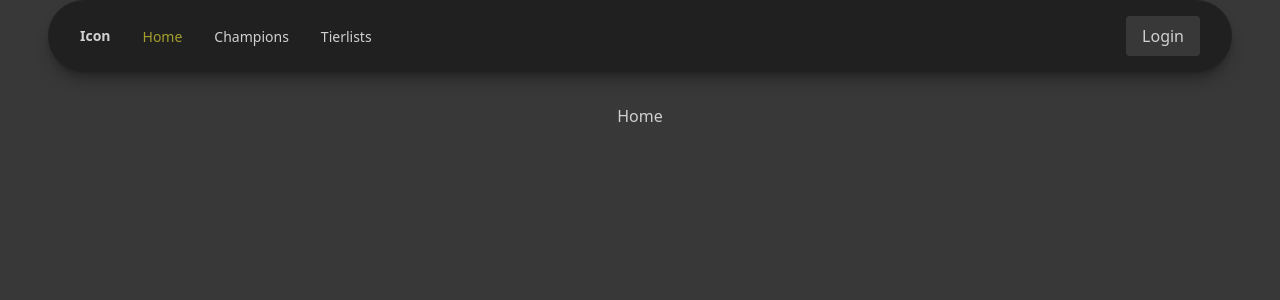
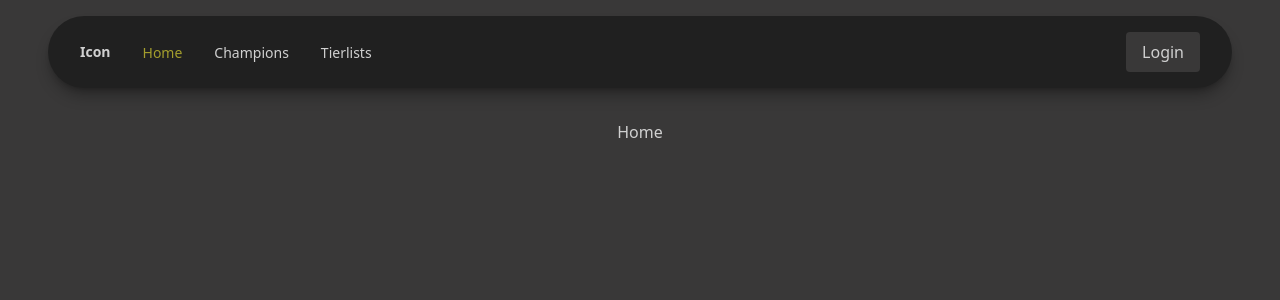
Before and after one commit to fabiohernandez2001/Ciclo-AI, a React app in the folder frontend/: page / in a window 1280 px wide. Shown: the top 300 px of the page. Built offline with nearby package versions, Linux system fonts and the light colour scheme; the HTML template or start-up script is replaced by a standard one.

Commit message:
changes navbar

```diff
--- a/frontend/src/assets/components/navbar/index.jsx
+++ b/frontend/src/assets/components/navbar/index.jsx
@@ -64,7 +64,7 @@ export default function Navbar() {
     };
     return (
         <header className=" max-w-(--sp-container) w-full ">
-            <div className="hidden sm:flex sticky place-content-between top-0 bg-[#202020] py-4 px-8 rounded-full mx-auto mb-8 shadow-lg shadow-black/30">
+            <div className="hidden sm:flex sticky place-content-between top-0 bg-[#202020] py-4 px-8 rounded-full mx-auto mt-4 mb-8 shadow-lg shadow-black/30">
                 {/* Desktop Navbar */}
                 <div className="flex place-content-start gap-8 items-center">
                     <Logo />
```
